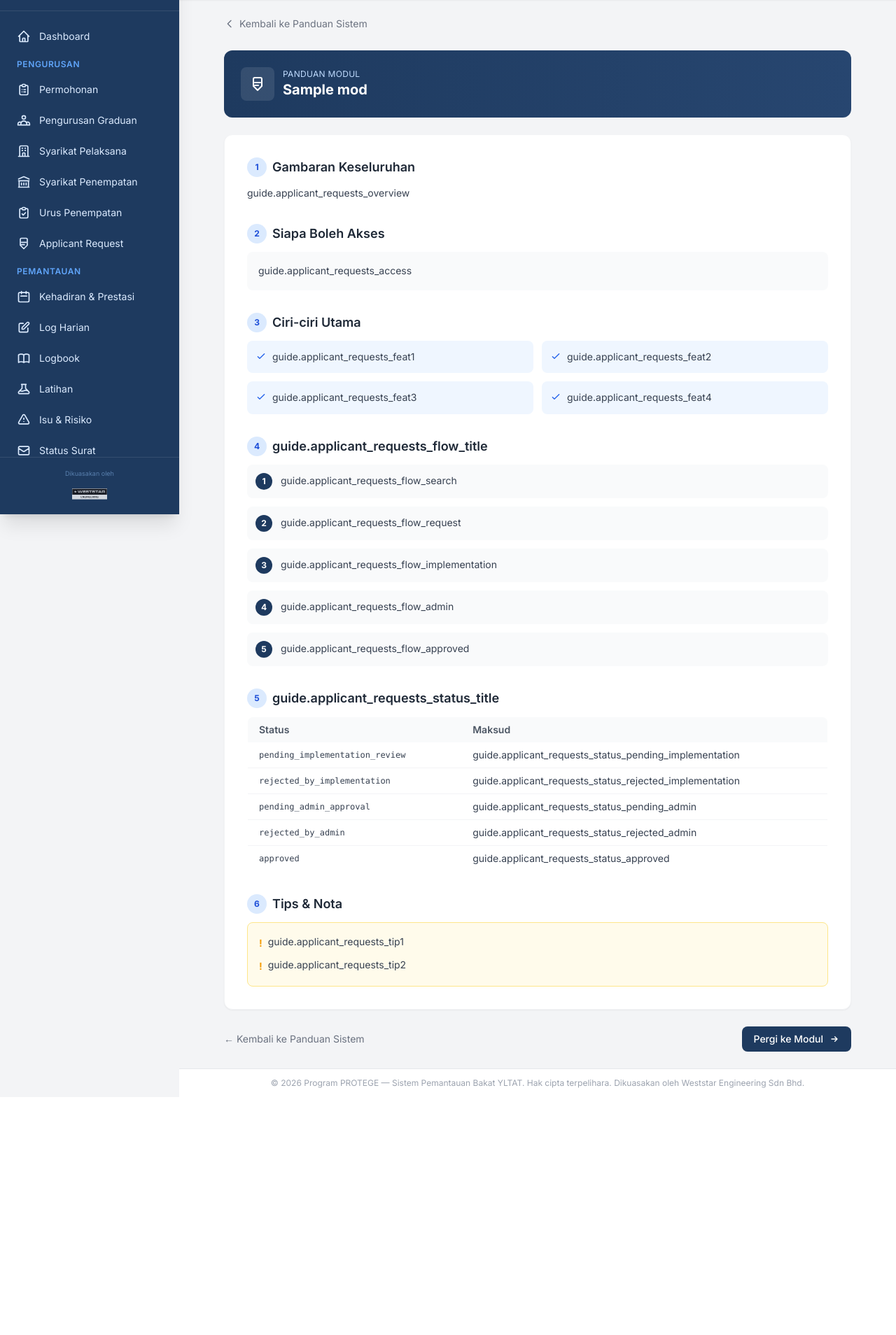
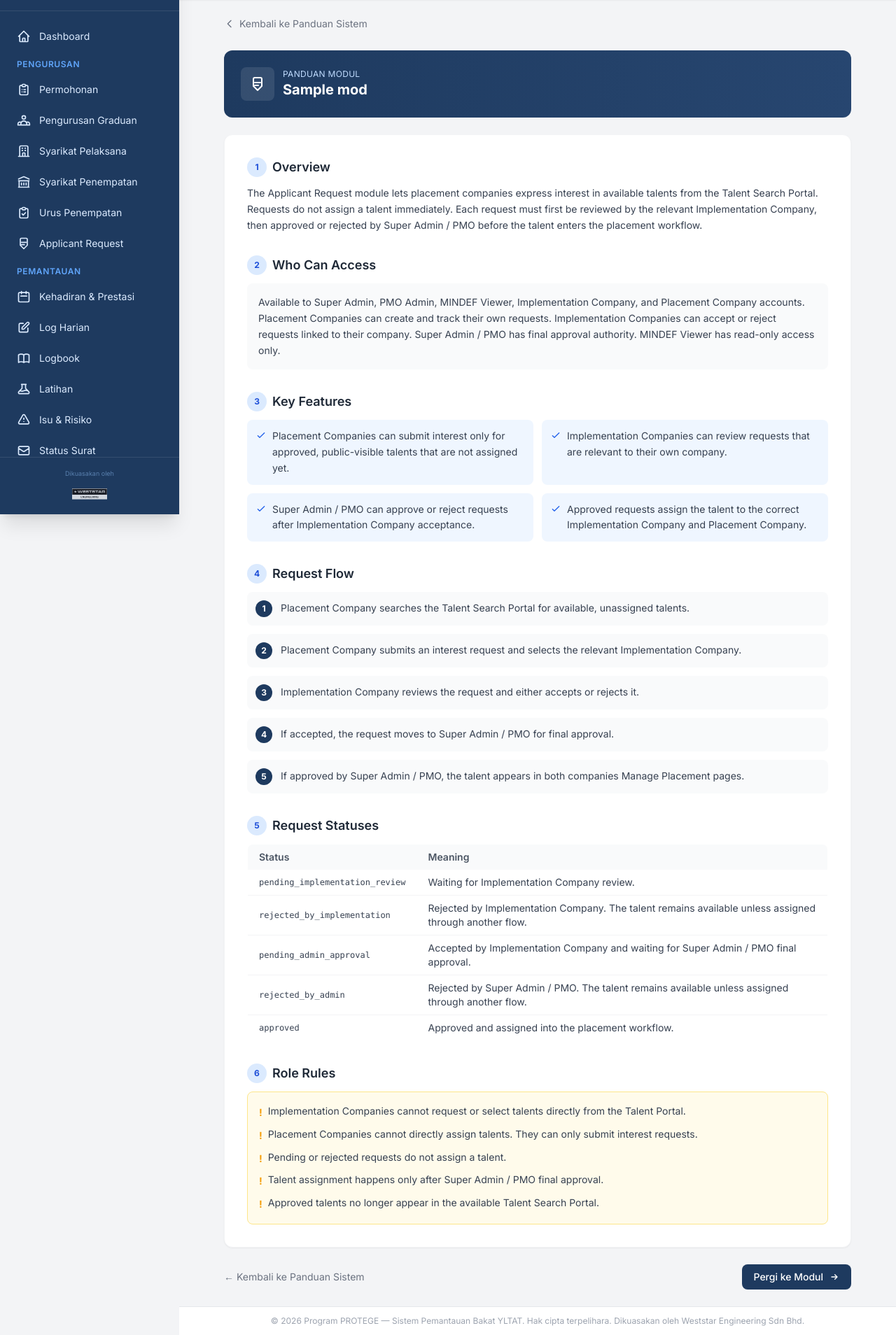
Before and after one commit to o-yen/yltat, a Laravel app: template resources/views/admin/system-guide/modules/applicant_requests.blade.php in a window 1280 px wide. Shown: the part 65-1973 px from the top of the page at 70% size. Before the commit the page ends 1620 px from the top, so only its background shows below. Run offline with Laravel 12, Linux system fonts and the light colour scheme; a user stored in the database is signed in; data comes from the database, SQL or seed files in the repository; tables that the repository leaves empty hold one stand-in row (values such as "Sample post"); the template is opened without the code that fills it: most values are stand-ins (such as "Sample title", 1, 10 or a date in 2020); parts of the project's set-up code (start-up, migrations or seed data) failed here and were passed over; some libraries are stand-ins or nearby versions.

Commit message:
Write applicant request guide content

```diff
--- a/resources/views/admin/system-guide/modules/applicant_requests.blade.php
+++ b/resources/views/admin/system-guide/modules/applicant_requests.blade.php
@@ -8,33 +8,46 @@
 <section>
     <h2 class="text-lg font-semibold text-gray-800 mb-3 flex items-center gap-2">
         <span class="w-7 h-7 rounded-full bg-blue-100 text-blue-700 flex items-center justify-center text-xs font-bold">1</span>
-        {{ __('guide.section_overview') }}
+        Overview
     </h2>
-    <p>{{ __('guide.applicant_requests_overview') }}</p>
+    <p>
+        The Applicant Request module lets placement companies express interest in available talents from the Talent Search Portal.
+        Requests do not assign a talent immediately. Each request must first be reviewed by the relevant Implementation Company,
+        then approved or rejected by Super Admin / PMO before the talent enters the placement workflow.
+    </p>
 </section>
 
 <section>
     <h2 class="text-lg font-semibold text-gray-800 mb-3 flex items-center gap-2">
         <span class="w-7 h-7 rounded-full bg-blue-100 text-blue-700 flex items-center justify-center text-xs font-bold">2</span>
-        {{ __('guide.section_access') }}
+        Who Can Access
     </h2>
     <div class="bg-gray-50 rounded-lg p-4">
-        <p>{{ __('guide.applicant_requests_access') }}</p>
+        <p>
+            Available to Super Admin, PMO Admin, MINDEF Viewer, Implementation Company, and Placement Company accounts.
+            Placement Companies can create and track their own requests. Implementation Companies can accept or reject requests
+            linked to their company. Super Admin / PMO has final approval authority. MINDEF Viewer has read-only access only.
+        </p>
     </div>
 </section>
 
 <section>
     <h2 class="text-lg font-semibold text-gray-800 mb-3 flex items-center gap-2">
         <span class="w-7 h-7 rounded-full bg-blue-100 text-blue-700 flex items-center justify-center text-xs font-bold">3</span>
-        {{ __('guide.section_features') }}
+        Key Features
     </h2>
     <div class="grid grid-cols-1 md:grid-cols-2 gap-3">
-        @foreach(range(1, 4) as $i)
+        @foreach([
+            'Placement Companies can submit interest only for approved, public-visible talents that are not assigned yet.',
+            'Implementation Companies can review requests that are relevant to their own company.',
+            'Super Admin / PMO can approve or reject requests after Implementation Company acceptance.',
+            'Approved requests assign the talent to the correct Implementation Company and Placement Company.',
+        ] as $feature)
             <div class="flex items-start gap-2 bg-blue-50 rounded-lg p-3">
                 <svg class="w-4 h-4 text-blue-600 flex-shrink-0 mt-0.5" fill="none" stroke="currentColor" viewBox="0 0 24 24">
                     <path stroke-linecap="round" stroke-linejoin="round" stroke-width="2" d="M5 13l4 4L19 7"/>
                 </svg>
-                <span>{{ __("guide.applicant_requests_feat{$i}") }}</span>
+                <span>{{ $feature }}</span>
             </div>
         @endforeach
     </div>
@@ -43,19 +56,19 @@
 <section>
     <h2 class="text-lg font-semibold text-gray-800 mb-3 flex items-center gap-2">
         <span class="w-7 h-7 rounded-full bg-blue-100 text-blue-700 flex items-center justify-center text-xs font-bold">4</span>
-        {{ __('guide.applicant_requests_flow_title') }}
+        Request Flow
     </h2>
     <div class="space-y-3">
         @foreach([
-            'search',
-            'request',
-            'implementation',
-            'admin',
-            'approved',
+            'Placement Company searches the Talent Search Portal for available, unassigned talents.',
+            'Placement Company submits an interest request and selects the relevant Implementation Company.',
+            'Implementation Company reviews the request and either accepts or rejects it.',
+            'If accepted, the request moves to Super Admin / PMO for final approval.',
+            'If approved by Super Admin / PMO, the talent appears in both companies Manage Placement pages.',
         ] as $index => $step)
             <div class="flex items-start gap-3 bg-gray-50 rounded-lg p-3">
                 <span class="w-6 h-6 rounded-full bg-[#1E3A5F] text-white flex items-center justify-center text-xs font-bold flex-shrink-0">{{ $index + 1 }}</span>
-                <span>{{ __("guide.applicant_requests_flow_{$step}") }}</span>
+                <span>{{ $step }}</span>
             </div>
         @endforeach
     </div>
@@ -64,27 +77,27 @@
 <section>
     <h2 class="text-lg font-semibold text-gray-800 mb-3 flex items-center gap-2">
         <span class="w-7 h-7 rounded-full bg-blue-100 text-blue-700 flex items-center justify-center text-xs font-bold">5</span>
-        {{ __('guide.applicant_requests_status_title') }}
+        Request Statuses
     </h2>
     <div class="overflow-x-auto">
         <table class="w-full text-sm border border-gray-200 rounded-lg overflow-hidden">
             <thead class="bg-gray-50">
                 <tr>
-                    <th class="text-left px-4 py-2 font-semibold text-gray-600">{{ __('guide.th_status') }}</th>
-                    <th class="text-left px-4 py-2 font-semibold text-gray-600">{{ __('guide.th_meaning') }}</th>
+                    <th class="text-left px-4 py-2 font-semibold text-gray-600">Status</th>
+                    <th class="text-left px-4 py-2 font-semibold text-gray-600">Meaning</th>
                 </tr>
             </thead>
             <tbody class="divide-y divide-gray-100">
                 @foreach([
-                    ['pending_implementation_review', 'guide.applicant_requests_status_pending_implementation'],
-                    ['rejected_by_implementation', 'guide.applicant_requests_status_rejected_implementation'],
-                    ['pending_admin_approval', 'guide.applicant_requests_status_pending_admin'],
-                    ['rejected_by_admin', 'guide.applicant_requests_status_rejected_admin'],
-                    ['approved', 'guide.applicant_requests_status_approved'],
-                ] as [$status, $descKey])
+                    ['pending_implementation_review', 'Waiting for Implementation Company review.'],
+                    ['rejected_by_implementation', 'Rejected by Implementation Company. The talent remains available unless assigned through another flow.'],
+                    ['pending_admin_approval', 'Accepted by Implementation Company and waiting for Super Admin / PMO final approval.'],
+                    ['rejected_by_admin', 'Rejected by Super Admin / PMO. The talent remains available unless assigned through another flow.'],
+                    ['approved', 'Approved and assigned into the placement workflow.'],
+                ] as [$status, $description])
                     <tr>
                         <td class="px-4 py-2 font-mono text-xs">{{ $status }}</td>
-                        <td class="px-4 py-2">{{ __($descKey) }}</td>
+                        <td class="px-4 py-2">{{ $description }}</td>
                     </tr>
                 @endforeach
             </tbody>
@@ -95,11 +108,17 @@
 <section>
     <h2 class="text-lg font-semibold text-gray-800 mb-3 flex items-center gap-2">
         <span class="w-7 h-7 rounded-full bg-blue-100 text-blue-700 flex items-center justify-center text-xs font-bold">6</span>
-        {{ __('guide.section_tips') }}
+        Role Rules
     </h2>
     <div class="bg-amber-50 border border-amber-200 rounded-lg p-4 space-y-2">
-        @foreach(range(1, 2) as $i)
-            <p class="flex items-start gap-2"><span class="text-amber-500 font-bold mt-0.5">!</span>{{ __("guide.applicant_requests_tip{$i}") }}</p>
+        @foreach([
+            'Implementation Companies cannot request or select talents directly from the Talent Portal.',
+            'Placement Companies cannot directly assign talents. They can only submit interest requests.',
+            'Pending or rejected requests do not assign a talent.',
+            'Talent assignment happens only after Super Admin / PMO final approval.',
+            'Approved talents no longer appear in the available Talent Search Portal.',
+        ] as $rule)
+            <p class="flex items-start gap-2"><span class="text-amber-500 font-bold mt-0.5">!</span>{{ $rule }}</p>
         @endforeach
     </div>
 </section>
```
